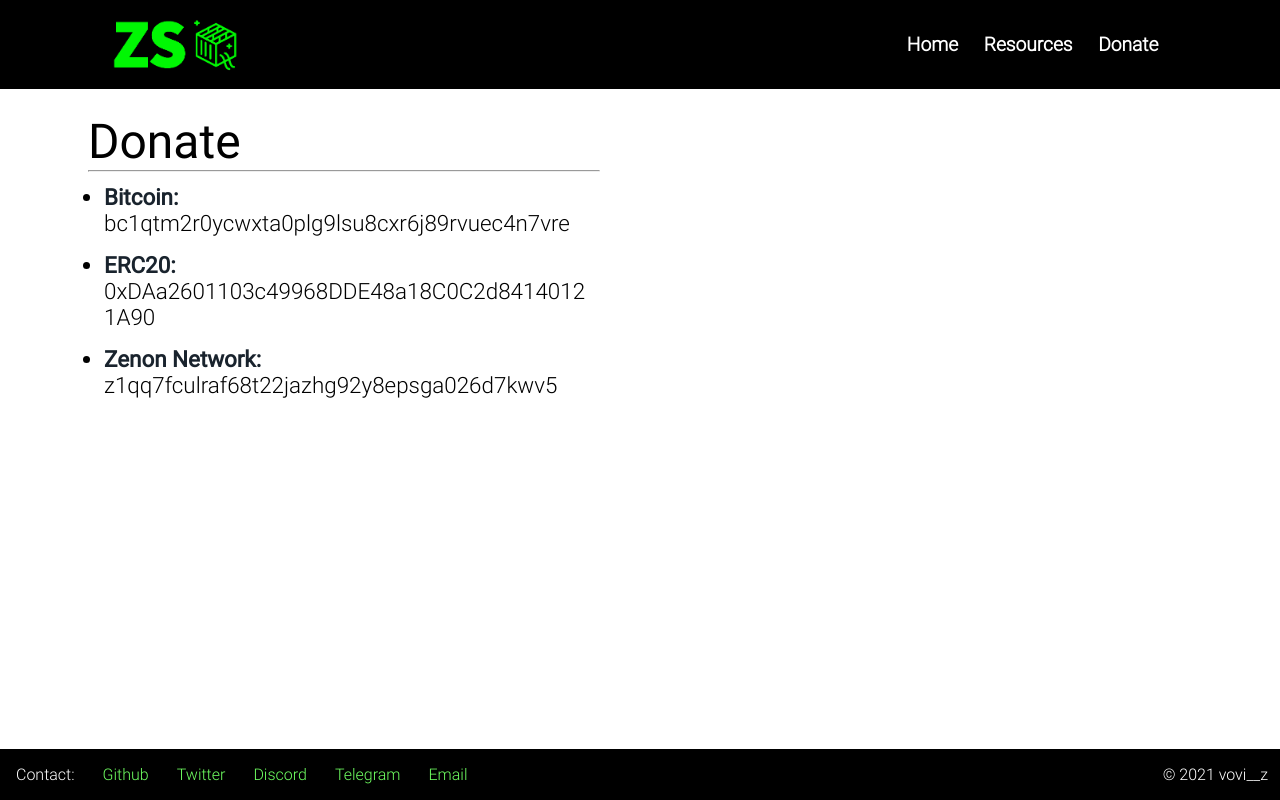
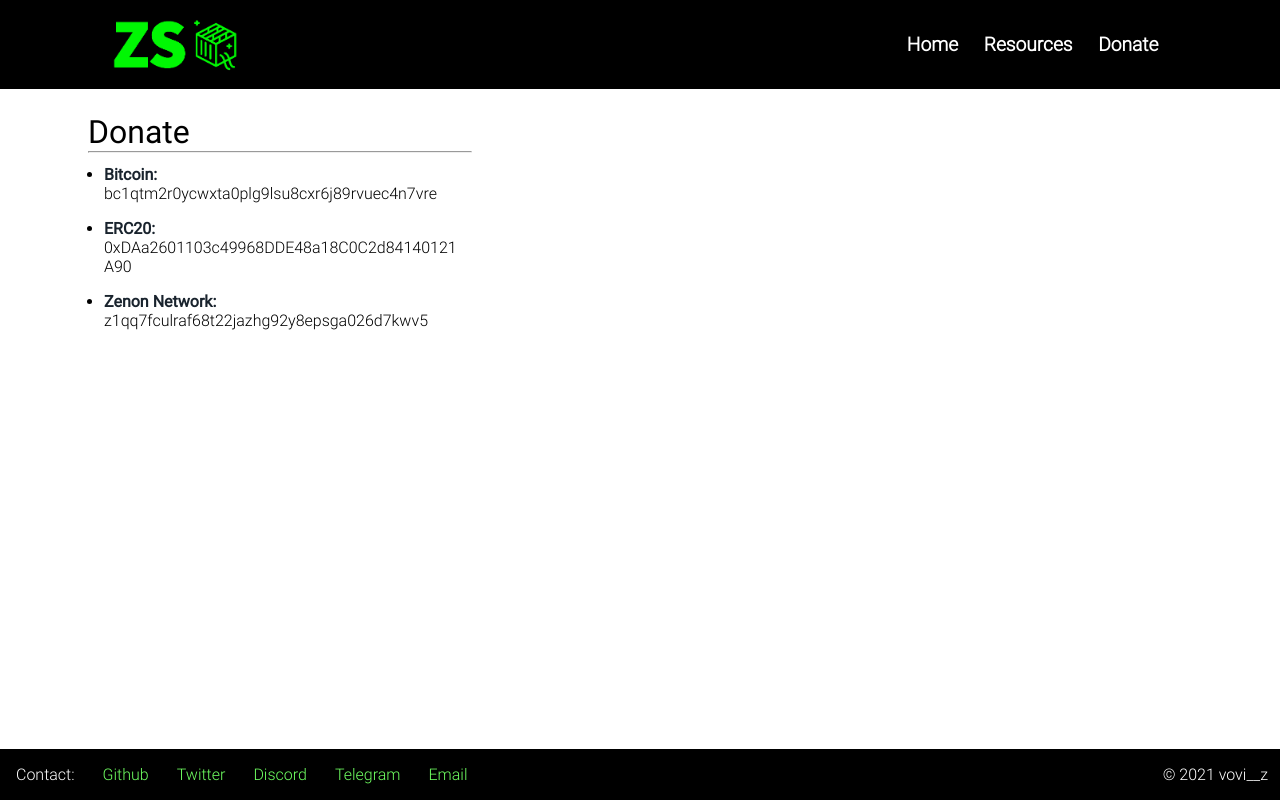
Before and after one commit to nntcao/zenonscraper-nextjs, a Next.js app: page /donate in a window 1280 px wide. Built offline with nearby package versions, Linux system fonts and the light colour scheme.

Commit message:
updated CSS on resources/donation page

```diff
--- a/pages/donate/Donate.module.scss
+++ b/pages/donate/Donate.module.scss
@@ -9,13 +9,13 @@
 
 .card {
     margin: 1.5rem;
-    width: clamp(250px, 40vw, 1600px)
+    width: clamp(250px, 30vw, 1600px)
 }
 
 .subtitle {
     align-self: flex-start;
     font-family: 'Roboto-Regular';
-    font-size: clamp(1rem, 6vw, 3rem);
+    font-size: clamp(1rem, 6vw, 2rem);
     font-weight: 400;
 }
 
@@ -26,16 +26,16 @@
     gap: 1rem;
     margin: .75rem;
     margin-left: 1rem;
-    font-size: clamp(1rem, 3vw, 1.4rem);
+    font-size: (1rem, 3vw, 1.25rem);
 
     .listitem {
-        font-size: clamp(1rem, 3vw, 1.4rem);
+        font-size: (1rem, 3vw, 1.25rem);
         word-wrap: break-word;
     }
 
     .emphasis {
         font-family: 'Roboto-Regular';
         font-weight: 600;
-        font-size: clamp(1rem, 3vw, 1.4rem);
+        font-size: (1rem, 3vw, 1.25rem);
     }
 }
--- a/pages/resources/Resources.module.scss
+++ b/pages/resources/Resources.module.scss
@@ -11,13 +11,13 @@
 
 .card {
     margin: 1.5rem;
-    width: clamp(500px, 20vw, 1000px)
+    width: clamp(400px, 20vw, 1000px)
 }
 
 .subtitle {
     align-self: flex-start;
     font-family: 'Roboto-Regular';
-    font-size: clamp(1rem, 6vw, 3rem);
+    font-size: clamp(1rem, 6vw, 2rem);
     font-weight: 400;
 
 }
@@ -31,7 +31,7 @@
     margin-left: 1rem;
 
     .link {
-        font-size: 1.25rem;
+        font-size: (1rem, 3vw, 1.25rem);
     }
 
     .link:hover {
```
